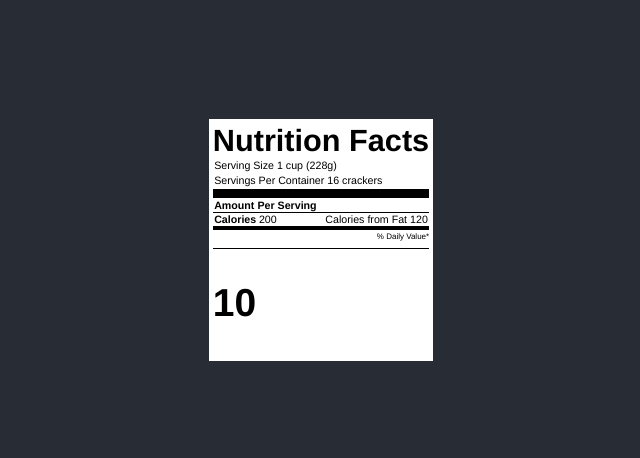
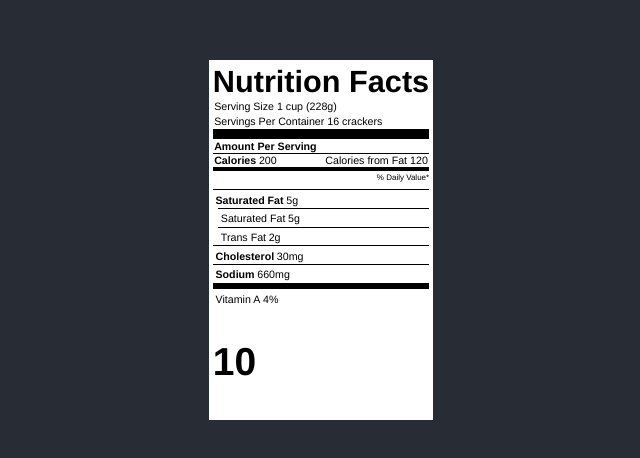
Before and after one commit to davidgamero/react-nutrition-label, a React (Create React App) app: page / in a window 1280 px wide. Shown: the part 160-618 px from the top of the page, without its empty margins (319-959 px from the left). Built offline with nearby package versions, Linux system fonts and the light colour scheme.

Commit message:
Nutrient Rows

```diff
--- /dev/null
+++ b/src/components/NutritionLabel/NutrientRow.tsx
@@ -0,0 +1,66 @@
+import * as React from 'react'
+import styled from 'styled-components'
+
+import SeparatorBar from './SeparatorBar'
+
+interface RowContainerProps {
+  indent?: string;
+}
+
+const RowContainer = styled.div<RowContainerProps>`
+  margin-top: 0;
+  margin-left: ${(props: RowContainerProps) => (props.indent || '0pt')};
+  padding: 0;
+`
+
+const TextContainer = styled.div`
+  line-height: 8pt;
+  padding-bottom: 2pt;
+`
+
+interface NutrientTextProps {
+  isBold?: boolean;
+}
+
+const NutrientText = styled.p<NutrientTextProps>`
+  font-weight: ${(props: NutrientTextProps) => (props.isBold ? 700 : 100)};
+  font-family: Helvetica;
+  font-size: 8pt;
+  margin-left: 2pt;
+  padding: 0px;
+  display: inline;
+`
+
+interface NutrientRowProps {
+  label: string;
+  value: string;
+  hideBar?: boolean;
+  color?: string;
+  boldLabel?: boolean;
+  indent?: string;
+}
+
+const NutrientRowSeparatorBarHeight = '0.25pt';
+
+const NutrientRow = (props: NutrientRowProps) => {
+  return (
+    <RowContainer indent={props.indent}>
+      {props.hideBar ? null : <SeparatorBar
+        height={NutrientRowSeparatorBarHeight}
+        color={props.color}
+      />}
+      <TextContainer>
+        <NutrientText isBold={props.boldLabel}>
+          {props.label}
+        </NutrientText>
+        <NutrientText>
+          {props.value}
+        </NutrientText>
+      </TextContainer>
+
+    </RowContainer>
+
+  )
+}
+
+export default NutrientRow
--- a/src/components/NutritionLabel/index.tsx
+++ b/src/components/NutritionLabel/index.tsx
@@ -2,6 +2,9 @@ import * as React from 'react'
 import styled from 'styled-components'
 
 import SeparatorBar from './SeparatorBar'
+import NutrientRow from './NutrientRow'
+
+const NUTRIENT_INDENT = '4pt';
 
 interface LabelContainerProps {
   backgroundColor?: string,
@@ -122,10 +125,20 @@ const NutritionLabel: React.SFC<NutritionLabelProps> = (props: NutritionLabelPro
         </CaloriesFromFat>
       </CalorieRow>
       <SeparatorBar height={'3pt'} color={props.backgroundColor} />
+
       <PercentDailyValueLabel>
         {`% Daily Value* ${props.percentDailyValue}`}
       </PercentDailyValueLabel>
       <SeparatorBar height={'0.5pt'} color={props.backgroundColor} />
+      <NutrientRow label={'Saturated Fat'} value={'5g'} boldLabel={true} />
+      <NutrientRow label={'Saturated Fat'} value={'5g'} boldLabel={false} indent={NUTRIENT_INDENT} />
+      <NutrientRow label={'Trans Fat'} value={'2g'} boldLabel={false} indent={NUTRIENT_INDENT} />
+      <NutrientRow label={'Cholesterol'} value={'30mg'} boldLabel={true} />
+      <NutrientRow label={'Sodium'} value={'660mg'} boldLabel={true} />
+
+      <SeparatorBar height={'5pt'} color={props.backgroundColor} />
+      <NutrientRow hideBar={true} label={'Vitamin A'} value={'4%'} />
+
       <h2> {props.fatGrams} </h2>
     </LabelContainer>
   )
```
